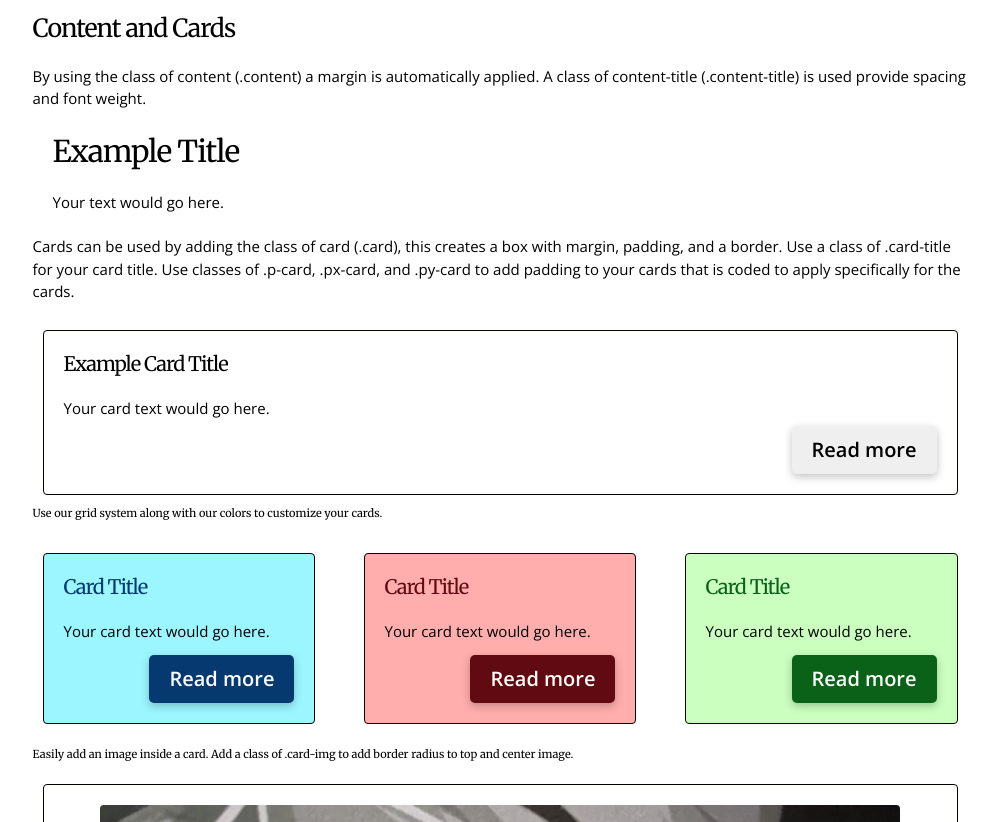
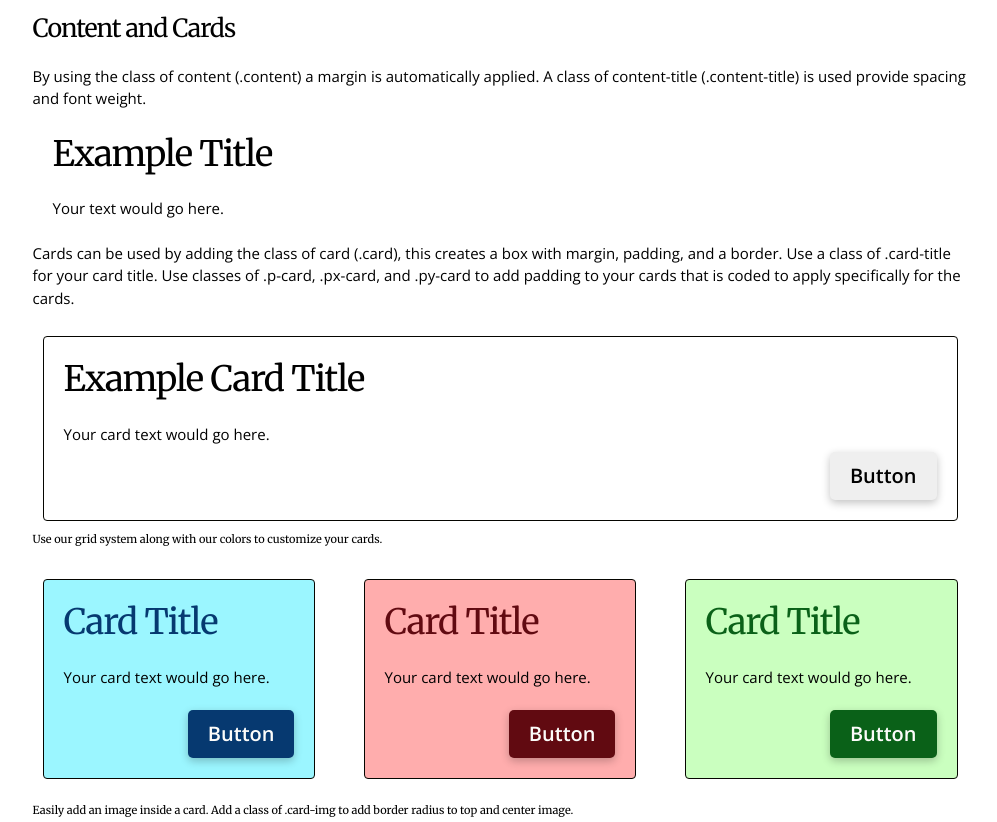
Before and after one commit to Ahoymatey81/FEWD2_BreakRoom, a plain HTML site: page index.html in a window 1280 px wide. Shown: the part 9401-10223 px from the top of the page, without its empty margins (140-1137 px from the left). Drawn offline with nearby package versions, Linux system fonts and the light colour scheme.

Commit message:
cards font size

```diff
--- a/css/break-room.css
+++ b/css/break-room.css
@@ -917,7 +917,7 @@ div.forms-intro {
     }
 }
 .content-title {
-    font-size: 3rem;
+    font-size: 3.5rem;
     font-weight: 500;
     margin-top: 0;
 }
@@ -930,7 +930,7 @@ div.forms-intro {
     border: 1px solid #050500;
 }
 .card-title {
-    font-size: 2rem;
+    font-size: 3.5rem;
     font-weight: 500;
     margin-top: 0;
 }
--- a/index.html
+++ b/index.html
@@ -866,7 +866,7 @@
         </h3>
         <p>Your card text would go here.</p>
         <div class="t-right">
-          <button type="button" class="button m2t">Read more</button>
+          <button type="button" class="button m2t">Button</button>
         </div>
       </div>
 
@@ -878,9 +878,9 @@
             <h3 class="card-title blue">
               Card Title
             </h3>
-            <p class="m2b">Your card text would go here.</p>
+            <p class="m4b">Your card text would go here.</p>
             <div class="t-right">
-              <button type="button" class="button light bg-blue m2t">Read more</button>
+              <button type="button" class="button light bg-blue m2t">Button</button>
             </div>
           </div>
         </div>
@@ -889,9 +889,9 @@
             <h3 class="card-title red">
               Card Title
             </h3>
-            <p class="m2b">Your card text would go here.</p>
+            <p class="m4b">Your card text would go here.</p>
             <div class="t-right">
-              <button type="button" class="button light bg-red m2t">Read more</button>
+              <button type="button" class="button light bg-red m2t">Button</button>
             </div>
           </div>
         </div>
@@ -900,9 +900,9 @@
             <h3 class="card-title green">
               Card Title
             </h3>
-            <p class="m2b">Your card text would go here.</p>
+            <p class="m4b">Your card text would go here.</p>
             <div class="t-right">
-              <button type="button" class="button light bg-green m2t">Read more</button>
+              <button type="button" class="button light bg-green m2t">Button</button>
             </div>
           </div>
         </div>
@@ -916,7 +916,7 @@
         </h3>
         <p class="m2b">Your card text would go here.</p>
         <div class="t-right">
-          <button type="button" class="button md-btn btn-black m2t">Read more</button>
+          <button type="button" class="button md-btn btn-black m2t">Button</button>
         </div>
       </div>
     </section>
```
